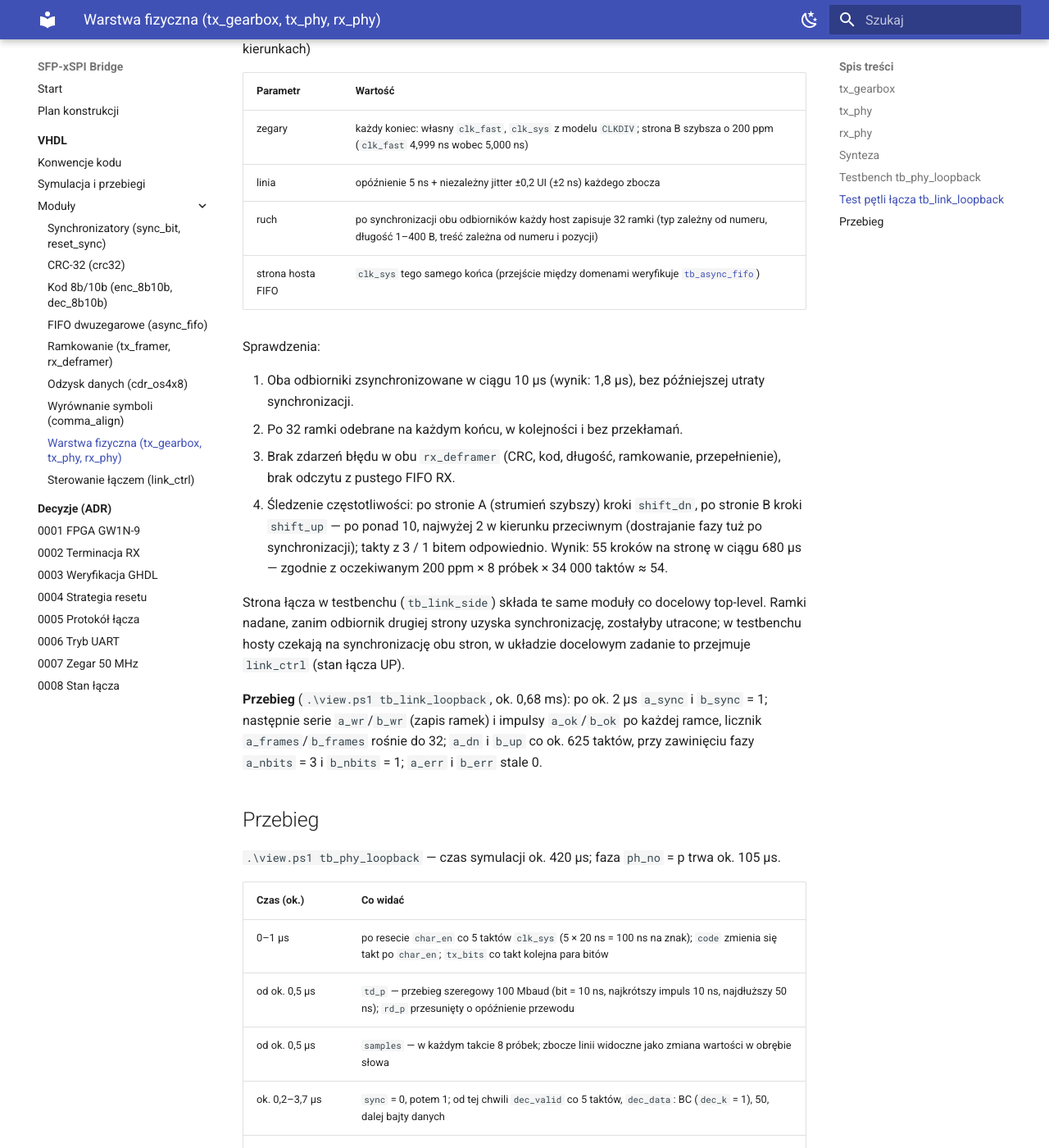
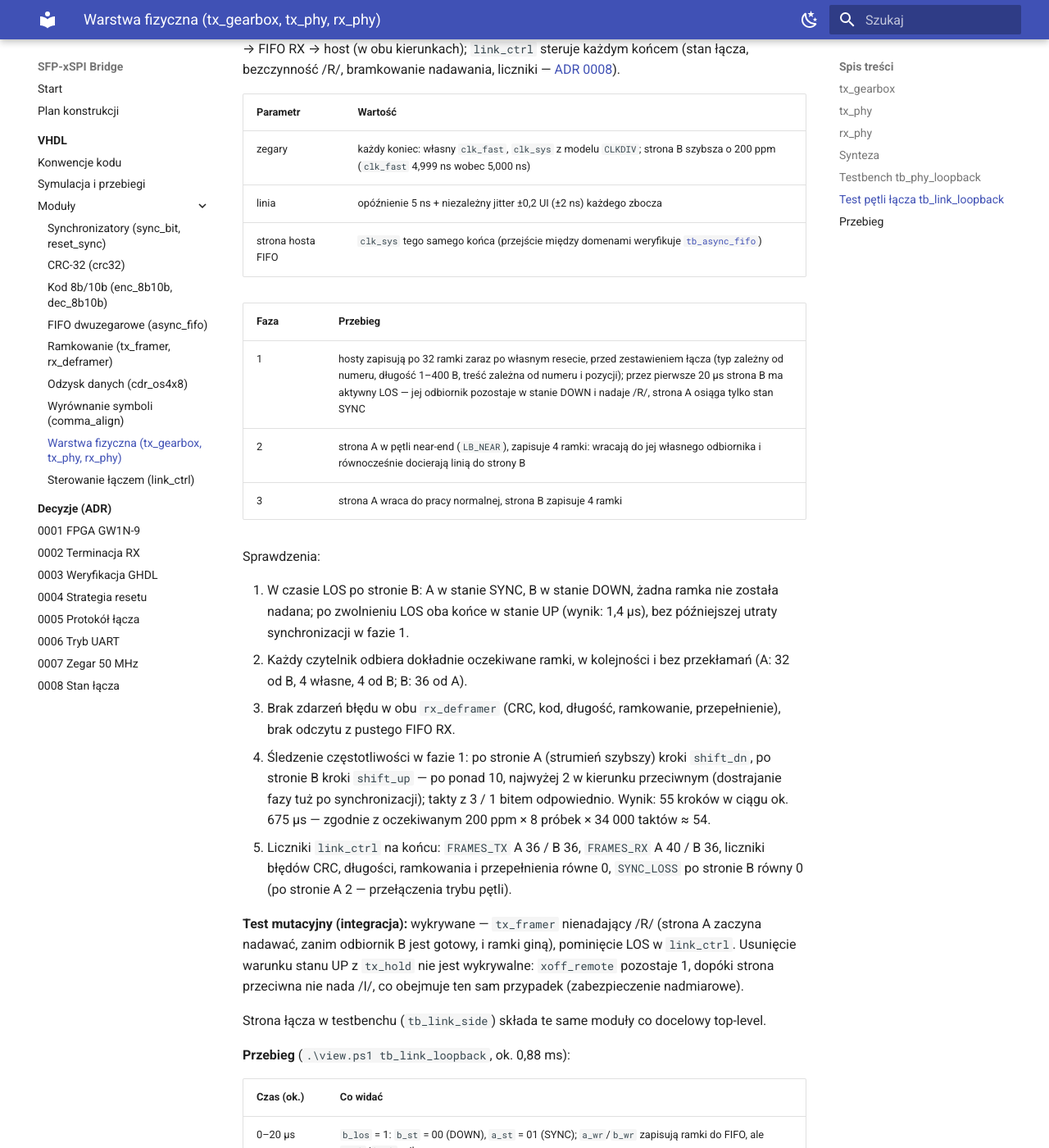
Before and after one commit to bartkepl/SFP-xSPI_Bridge, an MkDocs documentation site: the page built from doc/vhdl/phy.md, in a window 1280 px wide and 1400 px high, scrolled down 2576 px. Shown: the whole window at 82% size. Built offline with MkDocs 1.6.1 and Material for MkDocs 9.7.7, drawn with Linux system fonts in a browser that asks for light colours; some of the changed text lies outside the part shown.

Commit message:
vhdl: tb_link_loopback z link_ctrl (ramki przed UP, LOS po jednej stronie, petla near-end, liczniki); doc: etap 5 zakonczony

```diff
--- a/doc/vhdl/phy.md
+++ b/doc/vhdl/phy.md
@@ -62,27 +62,43 @@ Wynik: faza CDR podąża za opóźnieniem (0,3 ns → 0, 2,9 ns → 1, 5,5 ns
 
 ## Test pętli łącza `tb_link_loopback`
 
-Pełne łącze między dwoma końcami mostka na poziomie bitów, z modelami prymitywów Gowin i niezależnymi zegarami — test integracyjny etapów 1–4:
+Pełne łącze między dwoma końcami mostka na poziomie bitów, z modelami prymitywów Gowin i niezależnymi zegarami — test integracyjny etapów 1–5:
 
-host → FIFO TX → `tx_framer` → `enc_8b10b` → `tx_gearbox` → `tx_phy` → linia → `rx_phy` → `cdr_os4x8` → `comma_align` → `dec_8b10b` → `rx_deframer` → FIFO RX → host (w obu kierunkach)
+host → FIFO TX → `tx_framer` → `enc_8b10b` → `tx_gearbox` → `tx_phy` → linia → `rx_phy` → [`link_ctrl`](link_ctrl.md) (multiplekser pętli) → `cdr_os4x8` → `comma_align` → `dec_8b10b` → `rx_deframer` → FIFO RX → host (w obu kierunkach); `link_ctrl` steruje każdym końcem (stan łącza, bezczynność /R/, bramkowanie nadawania, liczniki — [ADR 0008](../adr/0008-stan-lacza.md)).
 
 | Parametr | Wartość |
 |---|---|
 | zegary | każdy koniec: własny `clk_fast`, `clk_sys` z modelu `CLKDIV`; strona B szybsza o 200 ppm (`clk_fast` 4,999 ns wobec 5,000 ns) |
 | linia | opóźnienie 5 ns + niezależny jitter ±0,2 UI (±2 ns) każdego zbocza |
-| ruch | po synchronizacji obu odbiorników każdy host zapisuje 32 ramki (typ zależny od numeru, długość 1–400 B, treść zależna od numeru i pozycji) |
 | strona hosta FIFO | `clk_sys` tego samego końca (przejście między domenami weryfikuje [`tb_async_fifo`](async_fifo.md)) |
+
+| Faza | Przebieg |
+|---|---|
+| 1 | hosty zapisują po 32 ramki zaraz po własnym resecie, przed zestawieniem łącza (typ zależny od numeru, długość 1–400 B, treść zależna od numeru i pozycji); przez pierwsze 20 µs strona B ma aktywny LOS — jej odbiornik pozostaje w stanie DOWN i nadaje /R/, strona A osiąga tylko stan SYNC |
+| 2 | strona A w pętli near-end (`LB_NEAR`), zapisuje 4 ramki: wracają do jej własnego odbiornika i równocześnie docierają linią do strony B |
+| 3 | strona A wraca do pracy normalnej, strona B zapisuje 4 ramki |
 
 Sprawdzenia:
 
-1. Oba odbiorniki zsynchronizowane w ciągu 10 µs (wynik: 1,8 µs), bez późniejszej utraty synchronizacji.
-2. Po 32 ramki odebrane na każdym końcu, w kolejności i bez przekłamań.
+1. W czasie LOS po stronie B: A w stanie SYNC, B w stanie DOWN, żadna ramka nie została nadana; po zwolnieniu LOS oba końce w stanie UP (wynik: 1,4 µs), bez późniejszej utraty synchronizacji w fazie 1.
+2. Każdy czytelnik odbiera dokładnie oczekiwane ramki, w kolejności i bez przekłamań (A: 32 od B, 4 własne, 4 od B; B: 36 od A).
 3. Brak zdarzeń błędu w obu `rx_deframer` (CRC, kod, długość, ramkowanie, przepełnienie), brak odczytu z pustego FIFO RX.
-4. Śledzenie częstotliwości: po stronie A (strumień szybszy) kroki `shift_dn`, po stronie B kroki `shift_up` — po ponad 10, najwyżej 2 w kierunku przeciwnym (dostrajanie fazy tuż po synchronizacji); takty z 3 / 1 bitem odpowiednio. Wynik: 55 kroków na stronę w ciągu 680 µs — zgodnie z oczekiwanym 200 ppm × 8 próbek × 34 000 taktów ≈ 54.
+4. Śledzenie częstotliwości w fazie 1: po stronie A (strumień szybszy) kroki `shift_dn`, po stronie B kroki `shift_up` — po ponad 10, najwyżej 2 w kierunku przeciwnym (dostrajanie fazy tuż po synchronizacji); takty z 3 / 1 bitem odpowiednio. Wynik: 55 kroków w ciągu ok. 675 µs — zgodnie z oczekiwanym 200 ppm × 8 próbek × 34 000 taktów ≈ 54.
+5. Liczniki `link_ctrl` na końcu: `FRAMES_TX` A 36 / B 36, `FRAMES_RX` A 40 / B 36, liczniki błędów CRC, długości, ramkowania i przepełnienia równe 0, `SYNC_LOSS` po stronie B równy 0 (po stronie A 2 — przełączenia trybu pętli).
 
-Strona łącza w testbenchu (`tb_link_side`) składa te same moduły co docelowy top-level. Ramki nadane, zanim odbiornik drugiej strony uzyska synchronizację, zostałyby utracone; w testbenchu hosty czekają na synchronizację obu stron, w układzie docelowym zadanie to przejmuje `link_ctrl` (stan łącza UP).
+**Test mutacyjny (integracja):** wykrywane — `tx_framer` nienadający /R/ (strona A zaczyna nadawać, zanim odbiornik B jest gotowy, i ramki giną), pominięcie LOS w `link_ctrl`. Usunięcie warunku stanu UP z `tx_hold` nie jest wykrywalne: `xoff_remote` pozostaje 1, dopóki strona przeciwna nie nada /I/, co obejmuje ten sam przypadek (zabezpieczenie nadmiarowe).
 
-**Przebieg** (`.\view.ps1 tb_link_loopback`, ok. 0,68 ms): po ok. 2 µs `a_sync` i `b_sync` = 1; następnie serie `a_wr`/`b_wr` (zapis ramek) i impulsy `a_ok`/`b_ok` po każdej ramce, licznik `a_frames`/`b_frames` rośnie do 32; `a_dn` i `b_up` co ok. 625 taktów, przy zawinięciu fazy `a_nbits` = 3 i `b_nbits` = 1; `a_err` i `b_err` stale 0.
+Strona łącza w testbenchu (`tb_link_side`) składa te same moduły co docelowy top-level.
+
+**Przebieg** (`.\view.ps1 tb_link_loopback`, ok. 0,88 ms):
+
+| Czas (ok.) | Co widać |
+|---|---|
+| 0–20 µs | `b_los` = 1: `b_st` = 00 (DOWN), `a_st` = 01 (SYNC); `a_wr`/`b_wr` zapisują ramki do FIFO, ale `a_ok`/`b_ok` milczą |
+| ok. 21,5 µs | `b_los` = 0, po 1,4 µs `a_st` = `b_st` = 10 (UP) |
+| 21,5–695 µs | impulsy `a_ok`/`b_ok` po każdej ramce, `a_frames`/`b_frames` rośnie do 32; `a_dn` i `b_up` co ok. 625 taktów, przy zawinięciu fazy `a_nbits` = 3 i `b_nbits` = 1 |
+| ok. 695 µs | `a_lb` = 01: krótko `a_st` = 00, potem 10; 4 ramki — impulsy `a_ok` i `b_ok` |
+| do końca | `a_lb` = 00, 4 ramki od B; `a_err` i `b_err` stale 0 |
 
 ## Przebieg
 
```
Also changed, not shown: README.md (+1 -1 lines), doc/sfp-xspi-bridge-plan.md (+1 -1 lines), doc/vhdl/link_ctrl.md (+2 -0 lines), 2 other files.
